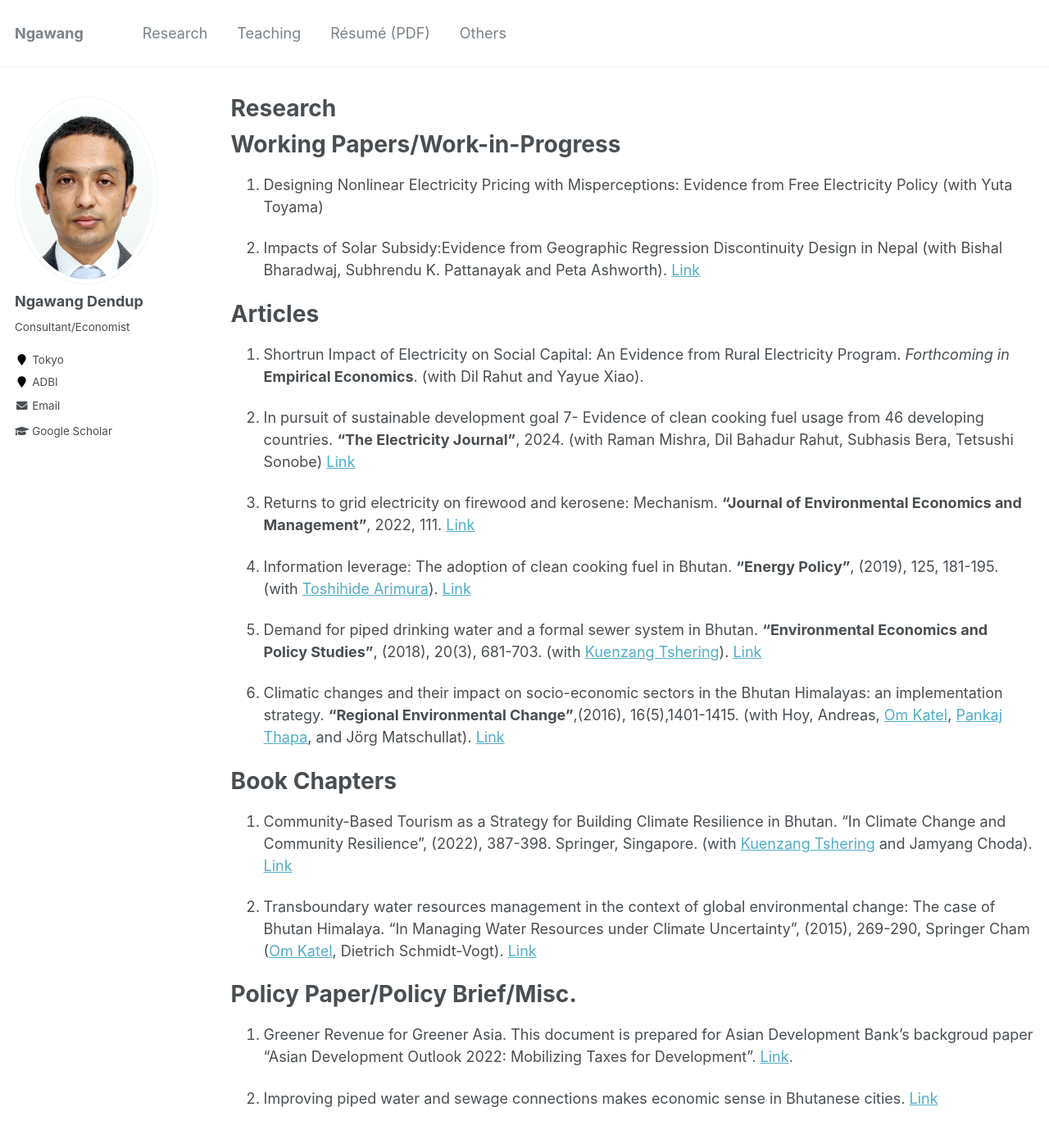
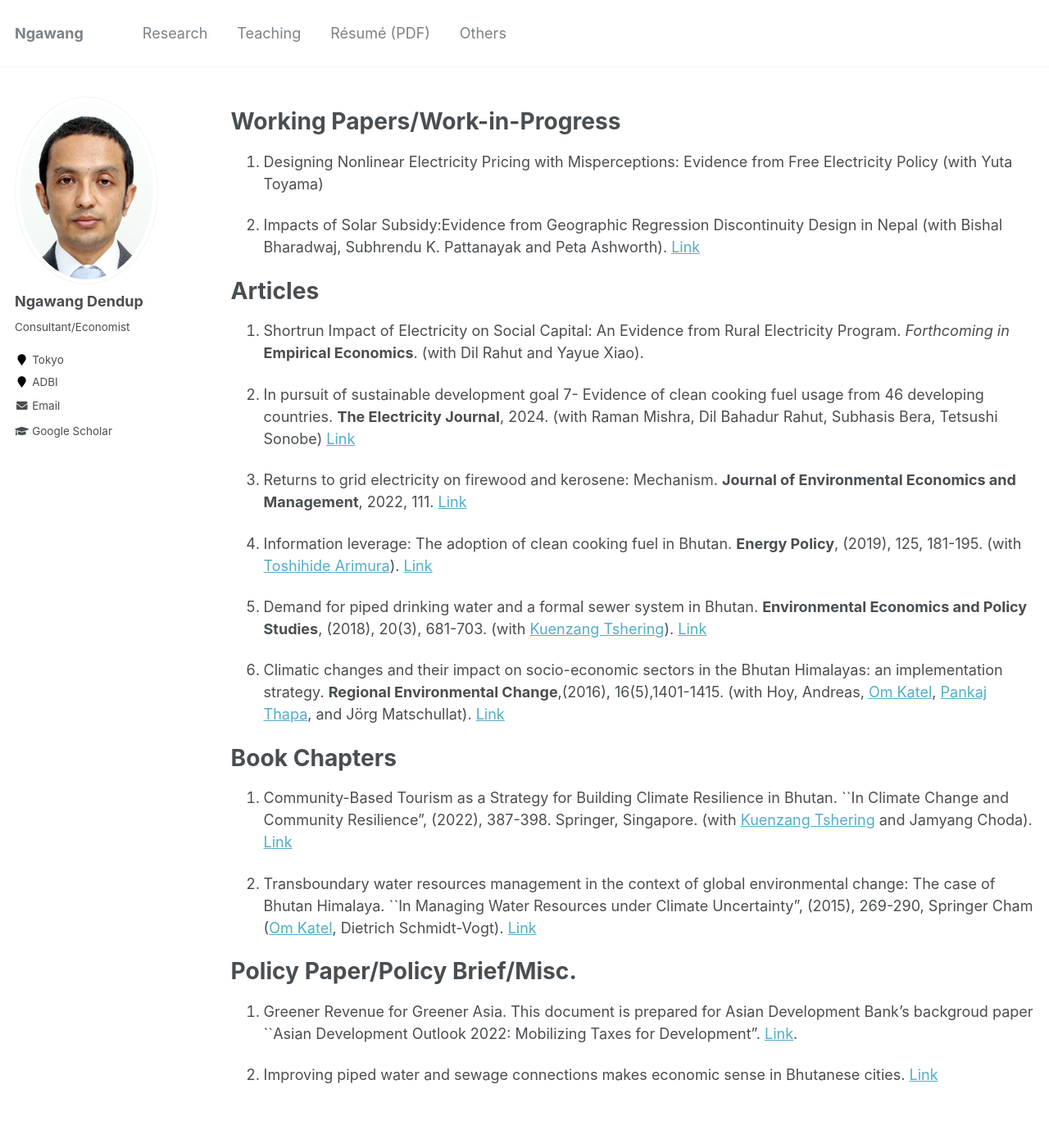
Before and after one commit to NgawangDendup/ngawangdendup.github.io, a Jekyll site: the page built from _pages/research.md, in a window 1280 px wide and 1400 px high. Shown: the top 1390 px of the window at 82% size. Built offline with Jekyll 4.4.1, drawn with Linux system fonts in a browser that asks for light colours.

Commit message:
research update

```diff
--- a/_pages/research.md
+++ b/_pages/research.md
@@ -1,6 +1,6 @@
 ---
 layout: archive
-title: "Research"
+title: " "
 permalink: /research/
 author_profile: true
 header:
@@ -20,28 +20,28 @@ Articles
 
 1. Shortrun Impact of Electricity on Social Capital: An Evidence from Rural Electricity Program. *Forthcoming in* **Empirical Economics**.  (with Dil Rahut and Yayue Xiao).
 
-1. In pursuit of sustainable development goal 7- Evidence of clean cooking fuel usage from 46 developing countries. **"The Electricity Journal"**, 2024. (with Raman Mishra, Dil Bahadur Rahut, Subhasis Bera, Tetsushi Sonobe) [Link](https://www.sciencedirect.com/science/article/pii/S1040619024000435?via%3Dihub)
+1. In pursuit of sustainable development goal 7- Evidence of clean cooking fuel usage from 46 developing countries. **The Electricity Journal**, 2024. (with Raman Mishra, Dil Bahadur Rahut, Subhasis Bera, Tetsushi Sonobe) [Link](https://www.sciencedirect.com/science/article/pii/S1040619024000435?via%3Dihub)
 
-1. Returns to grid electricity on firewood and kerosene: Mechanism. **"Journal of Environmental Economics and Management"**, 2022, 111. [Link](https://doi.org/10.1016/j.jeem.2021.102606)
+1. Returns to grid electricity on firewood and kerosene: Mechanism. **Journal of Environmental Economics and Management**, 2022, 111. [Link](https://doi.org/10.1016/j.jeem.2021.102606)
 
-1. Information leverage: The adoption of clean cooking fuel in Bhutan. **"Energy Policy"**, (2019), 125, 181-195. (with [Toshihide Arimura](http://www.f.waseda.jp/arimura/en/publications.html)). [Link](https://doi.org/10.1016/j.enpol.2018.10.054)
+1. Information leverage: The adoption of clean cooking fuel in Bhutan. **Energy Policy**, (2019), 125, 181-195. (with [Toshihide Arimura](http://www.f.waseda.jp/arimura/en/publications.html)). [Link](https://doi.org/10.1016/j.enpol.2018.10.054)
 
-1. Demand for piped drinking water and a formal sewer system in Bhutan. **"Environmental Economics and Policy Studies"**, (2018), 20(3), 681-703. (with [Kuenzang Tshering](https://www.ecu.edu.au/schools/science/research-students/profiles/postgraduate-research-students/mr-kuenzang-tshering?fbclid=IwAR3d391BKKh0LOujo23xds6pthqdrrQjQxaWhzRhkBaT-11Ml77UDUMpDwo)). [Link](https://doi.org/10.1007/s10018-018-0211-3)
+1. Demand for piped drinking water and a formal sewer system in Bhutan. **Environmental Economics and Policy Studies**, (2018), 20(3), 681-703. (with [Kuenzang Tshering](https://www.ecu.edu.au/schools/science/research-students/profiles/postgraduate-research-students/mr-kuenzang-tshering?fbclid=IwAR3d391BKKh0LOujo23xds6pthqdrrQjQxaWhzRhkBaT-11Ml77UDUMpDwo)). [Link](https://doi.org/10.1007/s10018-018-0211-3)
 
-1. Climatic changes and their impact on socio-economic sectors in the Bhutan Himalayas: an implementation strategy. **"Regional Environmental Change"**,(2016), 16(5),1401-1415. (with Hoy, Andreas, [Om Katel](https://scholar.google.com/citations?hl=en&user=7VKGhoAAAAAJ&view_op=list_works&alert_preview_top_rm=2&sortby=pubdate), [Pankaj Thapa](https://orcid.org/0000-0002-3890-6698), and Jörg Matschullat). [Link](https://link.springer.com/article/10.1007%2Fs10113-015-0868-0)
+1. Climatic changes and their impact on socio-economic sectors in the Bhutan Himalayas: an implementation strategy. **Regional Environmental Change**,(2016), 16(5),1401-1415. (with Hoy, Andreas, [Om Katel](https://scholar.google.com/citations?hl=en&user=7VKGhoAAAAAJ&view_op=list_works&alert_preview_top_rm=2&sortby=pubdate), [Pankaj Thapa](https://orcid.org/0000-0002-3890-6698), and Jörg Matschullat). [Link](https://link.springer.com/article/10.1007%2Fs10113-015-0868-0)
 
 
 Book Chapters
 =============
 
-1. Community-Based Tourism as a Strategy for Building Climate Resilience in Bhutan. "In Climate Change and Community Resilience", (2022), 387-398. Springer, Singapore. (with [Kuenzang Tshering](https://www.ecu.edu.au/schools/science/research-students/profiles/postgraduate-research-students/mr-kuenzang-tshering?fbclid=IwAR3d391BKKh0LOujo23xds6pthqdrrQjQxaWhzRhkBaT-11Ml77UDUMpDwo) and Jamyang Choda). [Link](https://scholar.google.com/scholar?hl=en&as_sdt=0%2C5&q=Community-Based+Tourism+as+a+Strategy+for+Building+Climate+Resilience+in+Bhutan&btnG=)
+1. Community-Based Tourism as a Strategy for Building Climate Resilience in Bhutan. ``In Climate Change and Community Resilience", (2022), 387-398. Springer, Singapore. (with [Kuenzang Tshering](https://www.ecu.edu.au/schools/science/research-students/profiles/postgraduate-research-students/mr-kuenzang-tshering?fbclid=IwAR3d391BKKh0LOujo23xds6pthqdrrQjQxaWhzRhkBaT-11Ml77UDUMpDwo) and Jamyang Choda). [Link](https://scholar.google.com/scholar?hl=en&as_sdt=0%2C5&q=Community-Based+Tourism+as+a+Strategy+for+Building+Climate+Resilience+in+Bhutan&btnG=)
 
-1. Transboundary water resources management in the context of global environmental change: The case of Bhutan Himalaya. "In Managing Water Resources under Climate Uncertainty", (2015), 269-290, Springer Cham ([Om Katel](https://scholar.google.com/citations?hl=en&user=7VKGhoAAAAAJ&view_op=list_works&alert_preview_top_rm=2&sortby=pubdate), Dietrich Schmidt-Vogt). [Link](https://link.springer.com/chapter/10.1007/978-3-319-10467-6_13)
+1. Transboundary water resources management in the context of global environmental change: The case of Bhutan Himalaya. ``In Managing Water Resources under Climate Uncertainty", (2015), 269-290, Springer Cham ([Om Katel](https://scholar.google.com/citations?hl=en&user=7VKGhoAAAAAJ&view_op=list_works&alert_preview_top_rm=2&sortby=pubdate), Dietrich Schmidt-Vogt). [Link](https://link.springer.com/chapter/10.1007/978-3-319-10467-6_13)
 
 
 
 Policy Paper/Policy Brief/Misc.
 =======================
-1. Greener Revenue for Greener Asia. This document is prepared for Asian Development Bank's backgroud paper "Asian Development Outlook 2022: Mobilizing Taxes for Development". [Link](https://www.adb.org/sites/default/files/institutional-document/782851/ado2022bp-green-revenues-greener-asia.pdf).
+1. Greener Revenue for Greener Asia. This document is prepared for Asian Development Bank's backgroud paper ``Asian Development Outlook 2022: Mobilizing Taxes for Development". [Link](https://www.adb.org/sites/default/files/institutional-document/782851/ado2022bp-green-revenues-greener-asia.pdf).
 
 1. Improving piped water and sewage connections makes economic sense in Bhutanese cities. [Link](http://www.sandeeonline.org/uploads/documents/abstract/1060_ABS_PB_90-15.pdf)
```
